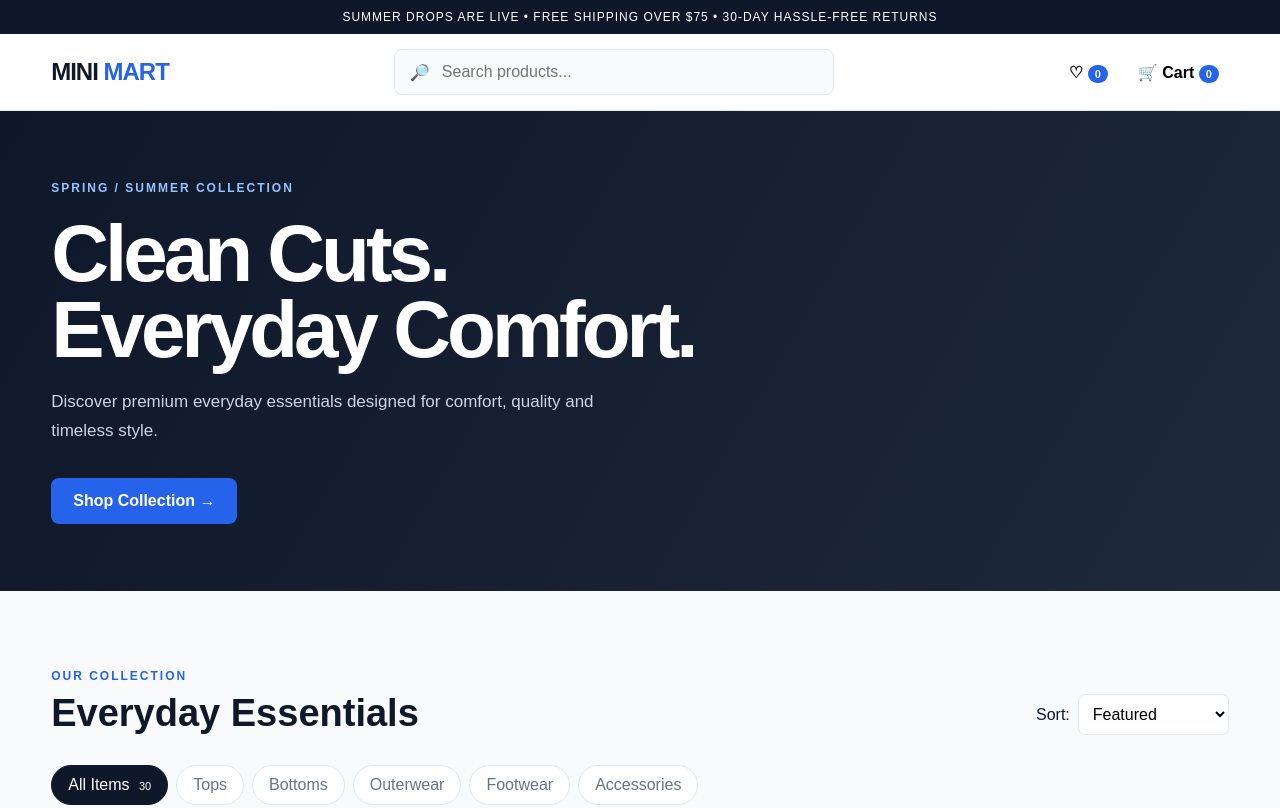
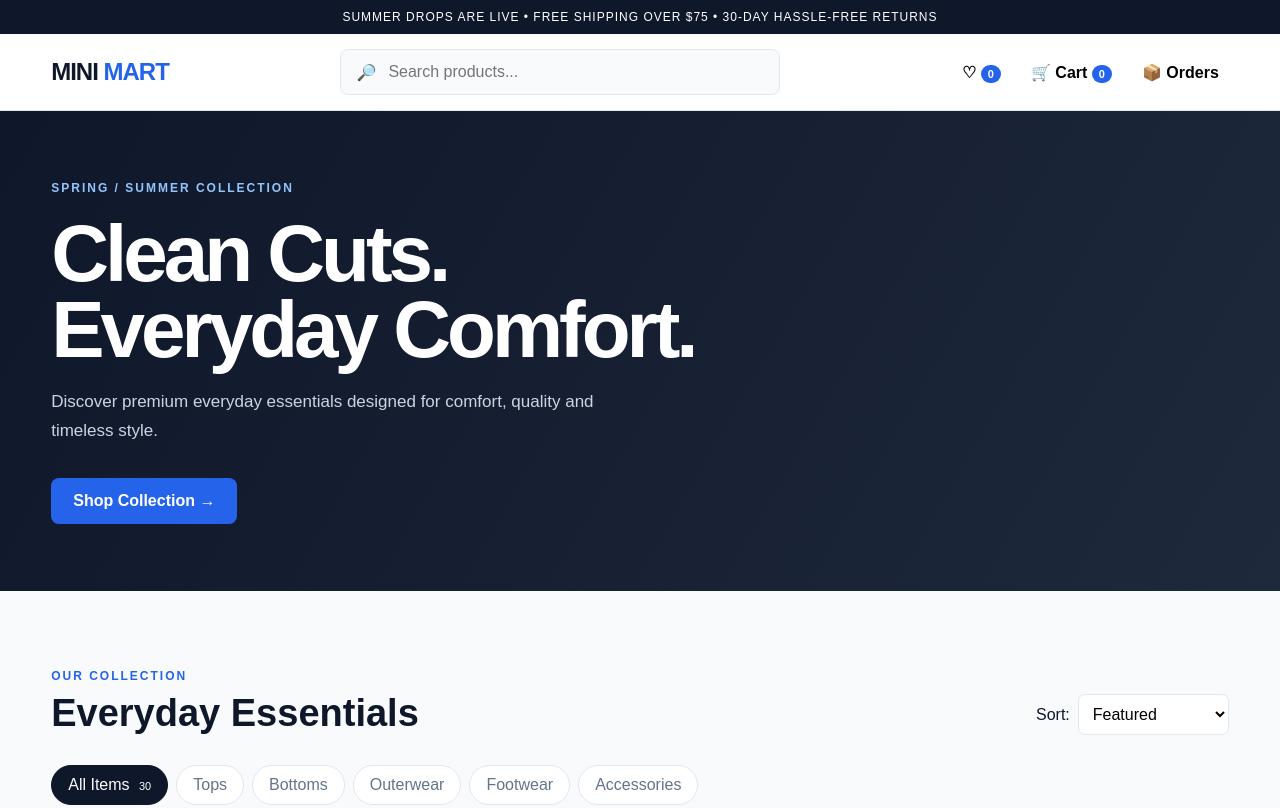
Before and after one commit to Maitu8840/mini-store, a website: page index.html in a window 1280 px wide. Shown: the top 808 px of the page. Drawn offline with Linux system fonts and the light colour scheme.

Commit message:
Index.html

```diff
--- a/index.html
+++ b/index.html
@@ -42,6 +42,9 @@
         <button class="cart-btn" onclick="toggleCart(true)">
           🛒 Cart
           <span id="cartBadge">0</span>
+        </button>
+        <button class="icon-btn" onclick="openOrders()">
+  📦 Orders
         </button>
       </div>
 
```
